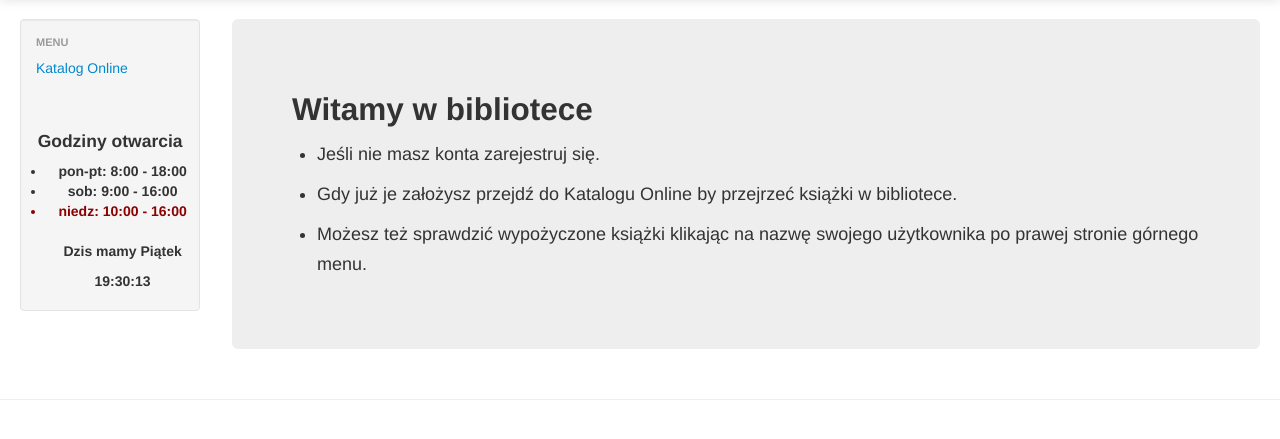
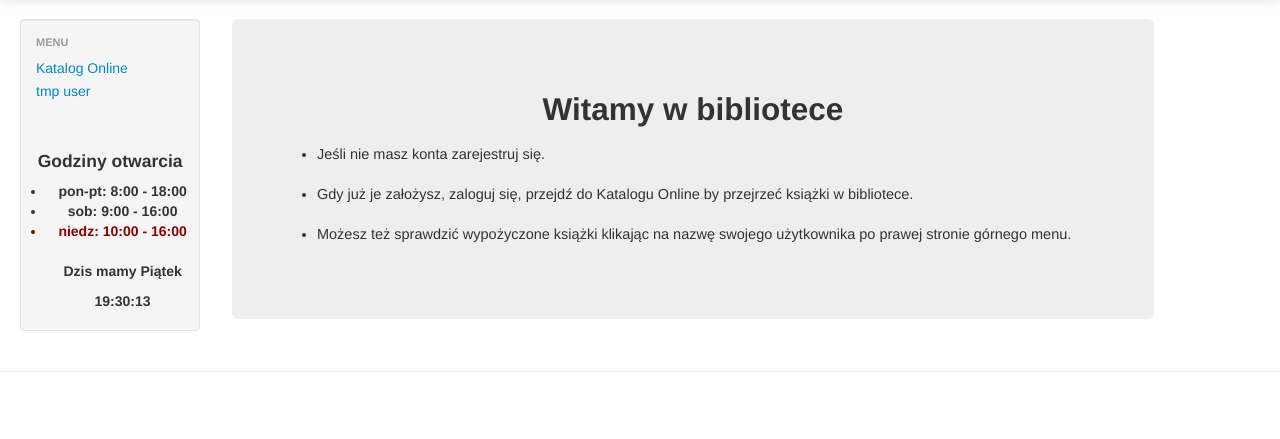
Before and after one commit to wojtek9502/Library-Project, a PHP site: page / in a window 1280 px wide. Shown: the part 41-480 px from the top of the page. Run offline with PHP 8.4, Linux system fonts and the light colour scheme.

Commit message:
fast fixes

```diff
--- a/bootstrap/style.css
+++ b/bootstrap/style.css
@@ -6,6 +6,11 @@
 
 .sidebar-nav {
     padding: 9px 0;
+}
+
+h1, h2, h3, h4, h5, h6
+{
+    text-align: center;
 }
 
 @media (max-width: 980px) {
@@ -38,3 +43,9 @@
  {
      font-weight: bold;
  }
+
+ .hero-unit
+ {
+     font-size: 14.5px;
+
+ }
--- a/catalog.html
+++ b/catalog.html
@@ -72,8 +72,8 @@
 
 
         <!--CONTENT-->
-        <div class="span10">
-            <div class="hero-unit">
+        <div class="span9">
+            <div class="hero-unit text-center">
                 <h2>Katalog</h2>
 
             </div><!--/hero_unit-->
--- a/contact.html
+++ b/contact.html
@@ -71,8 +71,8 @@
 
 
         <!--CONTENT-->
-        <div class="span10">
-            <div class="hero-unit">
+        <div class="span9">
+            <div class="hero-unit text-center">
                 <h2>Kontakt</h2>
                 <p>tel. +48 41 213-23-43, +48 41 235-45-75 w. 21, 73</p>
                 <p>e-mail: wypozyczalnia@gmail.pl</p>
--- a/index.html
+++ b/index.html
@@ -50,6 +50,7 @@
                     <!--<li><a href="https://getbootstrap.com/2.3.2/examples/fluid.html#">Link</a></li>-->
                     <!--<li><a href="https://getbootstrap.com/2.3.2/examples/fluid.html#">Link</a></li>-->
                     <!--<li><a href="https://getbootstrap.com/2.3.2/examples/fluid.html#">Link</a></li>-->
+                    <a href="tmpUser.html">tmp user</a>
                 </ul>
 
                 <br>
@@ -70,12 +71,12 @@
         </div><!--/span-->
 
         <!--CONTENT-->
-        <div class="span10">
+        <div class="span9">
             <div class="hero-unit">
                 <h2>Witamy w bibliotece</h2>
                 <ul>
                     <li><p>Jeśli nie masz konta zarejestruj się.</p></li>
-                    <li><p>Gdy już je założysz przejdź do Katalogu Online by przejrzeć książki w bibliotece.</p></li>
+                    <li><p>Gdy już je założysz, zaloguj się, przejdź do Katalogu Online by przejrzeć książki w bibliotece.</p></li>
                     <li><p>Możesz też sprawdzić wypożyczone książki klikając na nazwę swojego użytkownika po prawej stronie górnego menu.</p></li>
                 </ul>
             </div>
--- a/regulations.html
+++ b/regulations.html
@@ -70,10 +70,9 @@
         </div><!--/span-->
 
         <!--CONTENT-->
-        <div class="span10">
+        <div class="span9">
             <div class="hero-unit">
                 <h2>Regulamin</h2>
-                <h6>
                     <br>
                     <h4><p>§ 1 Zasady ogólne</h4>
                     <p>1. Zbiory Miejskiej Biblioteki Publicznej, zwanej dalej MBP, są udostępniane wszystkim zainteresowanym na zasadach określonych w niniejszym Regulaminie.</p>
@@ -112,7 +111,6 @@
 
                     <br>
                     <p> 5. Czytelnik samodzielnie bądź za pośrednictwem bibliotekarza może przesunąć termin zwrotu wypożyczonych mediów, jeśli nie ma na nie zapotrzebowania ze strony innych czytelników i nie minął termin ich zwrotu.</p>
-                </h6>
 
             </div><!--/hero_unit-->
         </div><!--/span-->
--- a/tmpUser.html
+++ b/tmpUser.html
@@ -59,7 +59,6 @@
 
                 <div class="text-center">
                     <h4>Godziny otwarcia</h4>
-                    <h5>
                         <ul>
                             <li>pon-pt: 8:00 - 18:00</li>
                             <li>sob: 9:00 - 16:00</li>
@@ -68,7 +67,6 @@
                             <p id="day_name">Data js</p>
                             <p id="time"></p>
                         </ul>
-                    </h5>
                 </div>
             </div><!--/.well -->
         </div><!--/span-->
@@ -126,7 +124,8 @@
 
 
                     <!--HISTORIA WYPOZYCZEŃ-->
-
+                <h4>Historia wypożyczeń</h4>
+                <h6>Kliknij na nagłówek kolumny aby posortować.</h6>
                     <table class="table table-striped sortable text-center">
                         <thead>
                         <tr>
```
